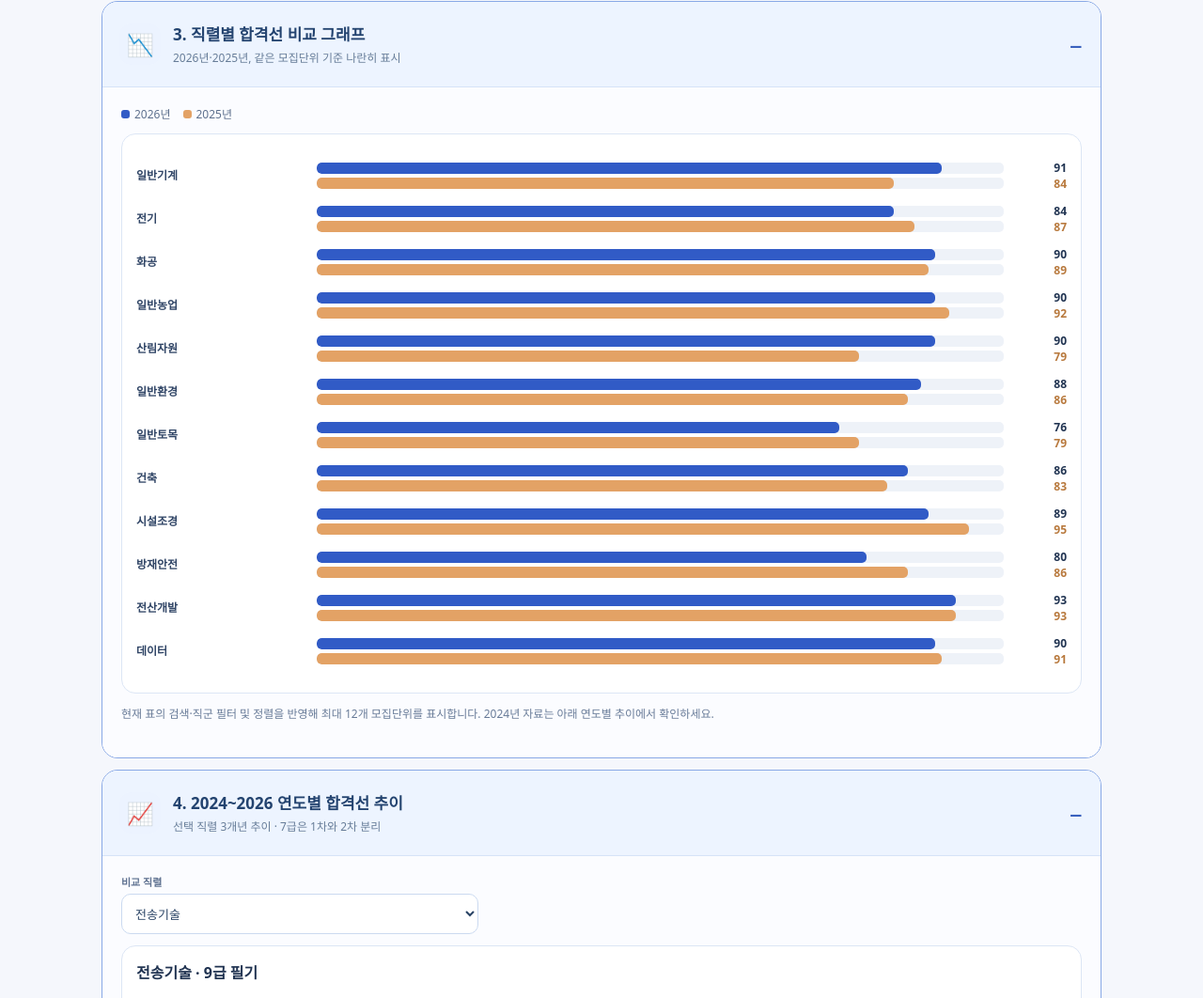
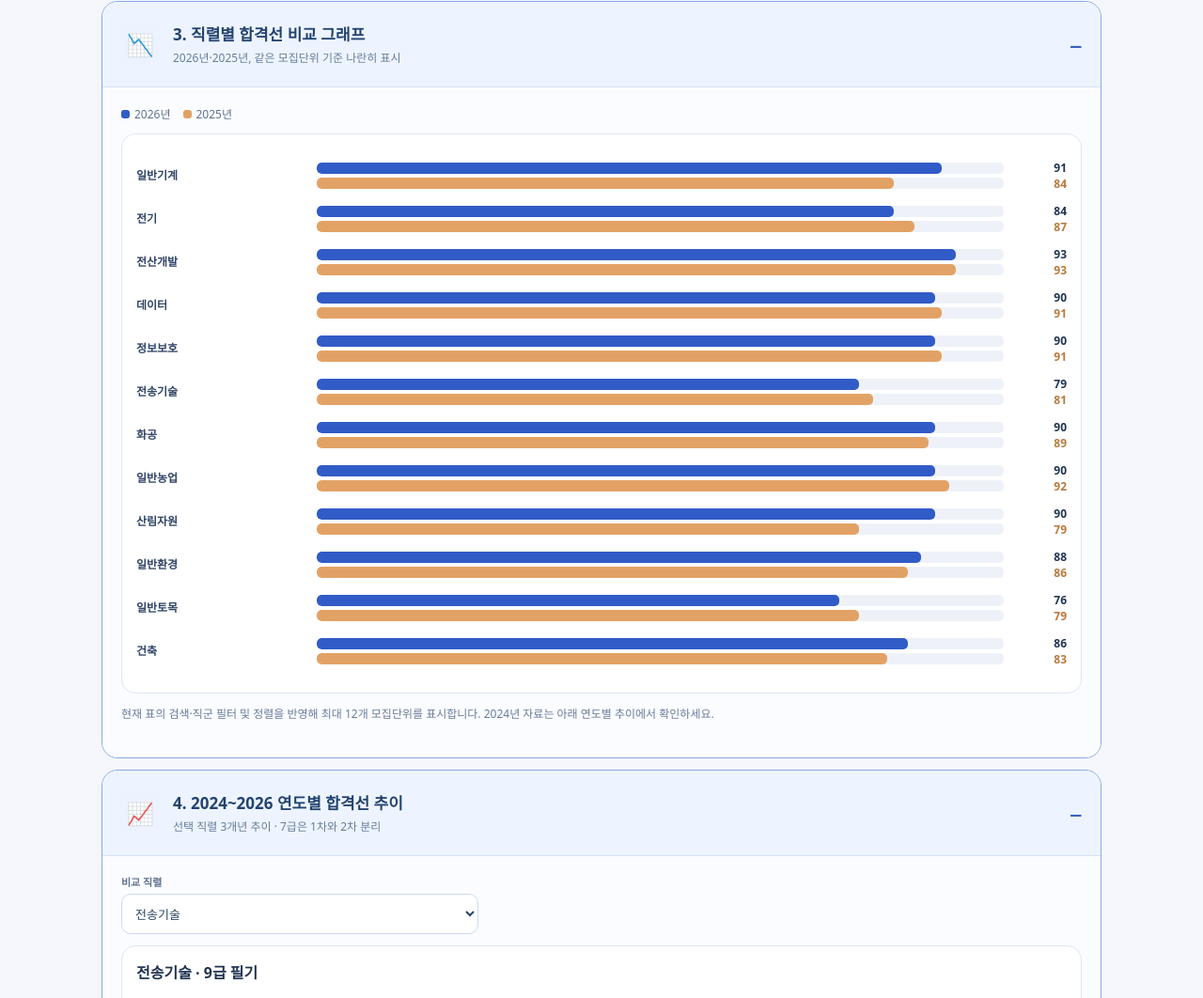
Before and after one commit to kimheeseo/kimheeseo, a plain HTML site: page quiz500/civil-service-exams/cutoff.html in a window 1280 px wide. Shown: the part 3824-4886 px from the top of the page at 94% size. Drawn offline with Linux system fonts and the light colour scheme.

Commit message:
Prioritize telecommunications and electrical tracks in cutoff comparison chart

```diff
--- a/quiz500/civil-service-exams/cutoff.html
+++ b/quiz500/civil-service-exams/cutoff.html
@@ -159,7 +159,7 @@ function renderTable(){
  document.querySelectorAll(".rowpick").forEach(btn=>btn.addEventListener("click",()=>{state.focus=btn.dataset.id;renderTrend();const el=$("#trend-chart");el.open=true;el.scrollIntoView({behavior:"smooth",block:"start"})}));
 }
 function renderComparison(){
- let source=filtered(),pick=source.slice(0,12),max=Math.max(100,...pick.flatMap(x=>[current(x),prior(x)]).filter(Number.isFinite));
+ let source=filtered(),pick=[...source].sort((a,b)=>Number(includesFocus(b))-Number(includesFocus(a))).slice(0,12),max=Math.max(100,...pick.flatMap(x=>[current(x),prior(x)]).filter(Number.isFinite));
  if(!pick.length){$("#compare-chart").innerHTML='<div class="empty">해당 조건의 데이터가 없습니다.</div>';return}
  $("#compare-chart").innerHTML=pick.map(x=>{const a=current(x),b=prior(x);
   return '<div class="chart-row"><span class="chart-name">'+safe(x.name)+'</span><div class="bar-lines"><div class="bar-line"><i class="bar-fill" style="width:'+Math.max(0,100*a/max)+'%"></i></div><div class="bar-line prior">'+(b==null?'<span style="font-size:10px;color:#8292a8">전년 자료 없음</span>':'<i class="bar-fill" style="width:'+Math.max(0,100*b/max)+'%"></i>')+'</div></div><span class="chart-val">'+fmt(a)+'<br><span style="color:#b8793d">'+fmt(b)+'</span></span></div>'
```
